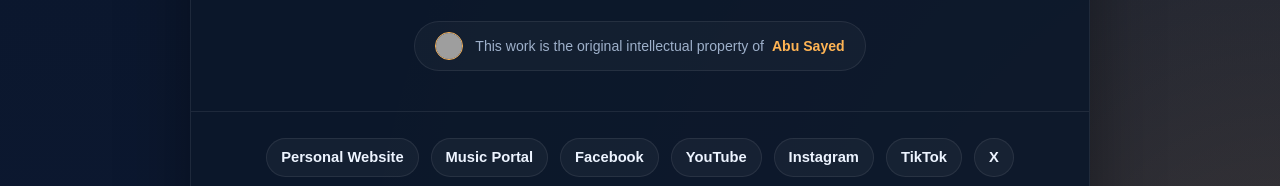
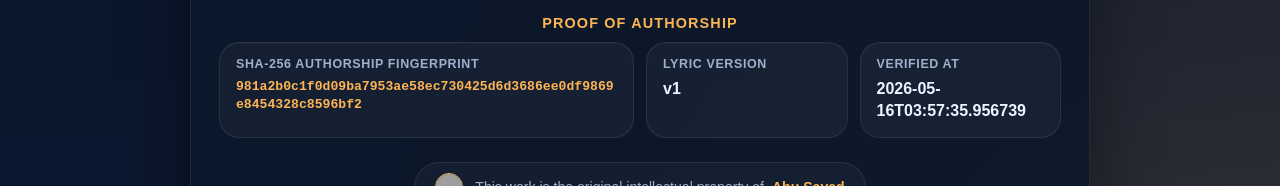
Before and after one commit to ImAbuSayed/uttor-nai, a plain HTML site: page index.html in a window 1280 px wide. Shown: the part 2698-2884 px from the top of the page. Drawn offline with Linux system fonts and the light colour scheme; grey boxes are pictures that could not be loaded.

Commit message:
feat: update song assets v1 with signed GPG commit [verified]

```diff
--- a/index.html
+++ b/index.html
@@ -14,9 +14,9 @@
     <meta name="keywords" content="Uttor Nai, Abu Sayed lyrics, original song lyrics, Abu Sayed original song, Abu Sayed lyricist, Abu Sayed composer, Abu Sayed songwriter, official lyrics">
     <meta name="robots" content="index,follow,max-snippet:-1,max-image-preview:large,max-video-preview:-1">
     <meta name="referrer" content="strict-origin-when-cross-origin">
-    <meta name="description" content="Abu Sayed&#x27;s original song &#x27;Uttor Nai&#x27; official lyrics. Explore the depth of this composition, written and owned by Abu Sayed.">
+    <meta name="description" content="Explore the poetic journey of &#x27;Uttor Nai&#x27;, an original masterpiece written and composed by Abu Sayed.">
     <meta property="og:title" content="Uttor Nai - Original Lyrics by Abu Sayed">
-    <meta property="og:description" content="Abu Sayed&#x27;s original song &#x27;Uttor Nai&#x27; official lyrics. Explore the depth of this composition, written and owned by Abu Sayed.">
+    <meta property="og:description" content="Explore the poetic journey of &#x27;Uttor Nai&#x27;, an original masterpiece written and composed by Abu Sayed.">
     <meta property="og:type" content="music.song">
     <meta property="og:url" content="https://imabusayed.github.io/uttor-nai/">
     <meta property="og:site_name" content="Abu Sayed Music">
@@ -24,7 +24,7 @@
     <meta name="last-modified" content="2026-05-05 18:40:50">
     <meta name="twitter:card" content="summary_large_image">
     <meta name="twitter:title" content="Uttor Nai - Original Lyrics by Abu Sayed">
-    <meta name="twitter:description" content="Abu Sayed&#x27;s original song &#x27;Uttor Nai&#x27; official lyrics. Explore the depth of this composition, written and owned by Abu Sayed.">
+    <meta name="twitter:description" content="Explore the poetic journey of &#x27;Uttor Nai&#x27;, an original masterpiece written and composed by Abu Sayed.">
     <link rel="canonical" href="https://imabusayed.github.io/uttor-nai/">
     <link rel="sitemap" type="application/xml" title="Sitemap" href="https://imabusayed.github.io/uttor-nai/sitemap.xml">
     <link rel="author" href="https://github.com/ImAbuSayed">
@@ -100,7 +100,7 @@
       "@id": "https://imabusayed.github.io/uttor-nai#webpage",
       "url": "https://imabusayed.github.io/uttor-nai/",
       "name": "Uttor Nai - Original Lyrics by Abu Sayed",
-      "description": "Abu Sayed's original song 'Uttor Nai' official lyrics. Explore the depth of this composition, written and owned by Abu Sayed.",
+      "description": "Explore the poetic journey of 'Uttor Nai', an original masterpiece written and composed by Abu Sayed.",
       "isPartOf": {
         "@id": "https://music.abusayed.com.bd/#website"
       },
@@ -617,6 +617,26 @@
                 </div>
             </div>
 
+            <div class="details-block">
+                <div class="details-title">Proof of Authorship</div>
+                <div class="meta-grid">
+
+            <div class="meta-card" style="grid-column: span 2;">
+                <span class="meta-label">SHA-256 Authorship Fingerprint</span>
+                <strong style="word-break: break-all; font-family: monospace; font-size: 0.82rem; color: var(--accent);">981a2b0c1f0d09ba7953ae58ec730425d6d3686ee0df9869e8454328c8596bf2</strong>
+            </div>
+            <div class="meta-card">
+                <span class="meta-label">Lyric Version</span>
+                <strong>v1</strong>
+            </div>
+            <div class="meta-card">
+                <span class="meta-label">Verified At</span>
+                <strong>2026-05-16T03:57:35.956739</strong>
+            </div>
+
+                </div>
+            </div>
+
             <div style="text-align: center;">
                 <div class="copyright-attribution-profile-card">
                     <img src="https://encrypted-tbn0.gstatic.com/images?q=tbn:ANd9GcQvEV_0J1Bu0dhUhOUIO0jW6C1QudSf71LJUw3E6pv6lQkQmGWrGORMJHTcs8pug_PyMbptFe2om4_PvqMqzEbpVCL3XnL89rAXYSnlJw&s=10" alt="Singer Abu Sayed">
```
Also changed, not shown: excerpts/Bridge-Preview.txt (added), excerpts/Chorus-Preview.txt (added), excerpts/Hook-1-Preview.txt (added), excerpts/Hook-2-Preview.txt (added), excerpts/Pre-Chorus-1-Preview.txt (added), excerpts/Pre-Chorus-2-Preview.txt (added), excerpts/Verse-1-Preview.txt (added), excerpts/Verse-2-Preview.txt (added), excerpts/Verse-3-Preview.txt (added), hashes.txt (added), llms.txt, lyrics_backup/2026-05-16_uttor-nai-v1.txt (added), manifest.json (added), 1 other file.
